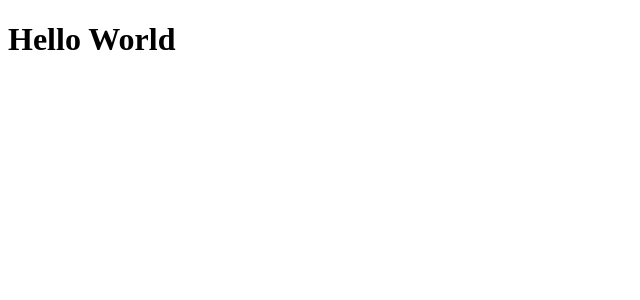
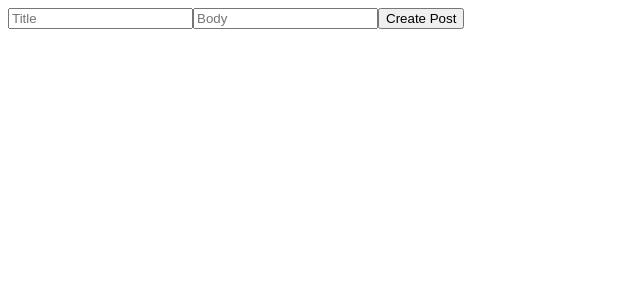
Before and after one commit to jena-boehm/lab-35-actions, a React app: page / in a window 1280 px wide. Shown: the top 300 px of the page, without its empty margins (0-640 px from the left). Built offline with nearby package versions, Linux system fonts and the light colour scheme.

Commit message:
create form

```diff
--- a/src/components/app/App.jsx
+++ b/src/components/app/App.jsx
@@ -1,5 +1,6 @@
 import React from 'react';
+import Form from '../form/Form';
 
 export default function App() {
-  return <h1>Hello World</h1>;
+  return <Form />;
 }
--- /dev/null
+++ b/src/components/form/Form.jsx
@@ -0,0 +1,35 @@
+import React, { useState } from 'react';
+import PropTypes from 'prop-types';
+
+function Form() {
+  const [title, setTitle] = useState('');
+  const [body, setBody] = useState('');
+
+  const handleSubmit = e => {
+    e.preventDefault();
+  };
+
+  return (
+    <form onSubmit={handleSubmit}>
+      <input
+        type="text"
+        placeholder="Title"
+        value={title}
+        onChange={({ target }) => setTitle(target.value)}
+      />
+      <input
+        type="text"
+        placeholder="Body"
+        value={body}
+        onChange={({ target }) => setBody(target.value)}
+      />
+      <button>Create Post</button>
+    </form>
+  );
+}
+
+Form.propTypes = {
+
+};
+
+export default Form;
```
Also changed, not shown: src/components/App.js (deleted).
